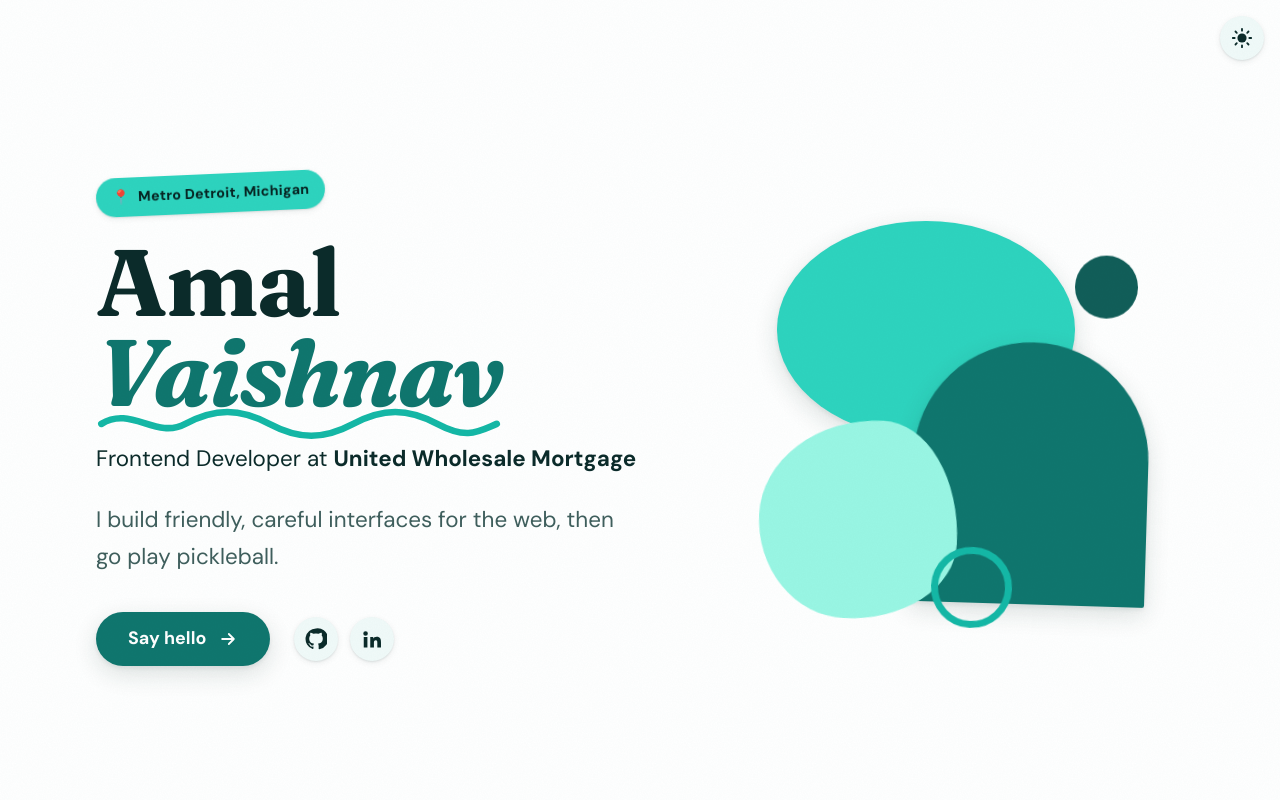
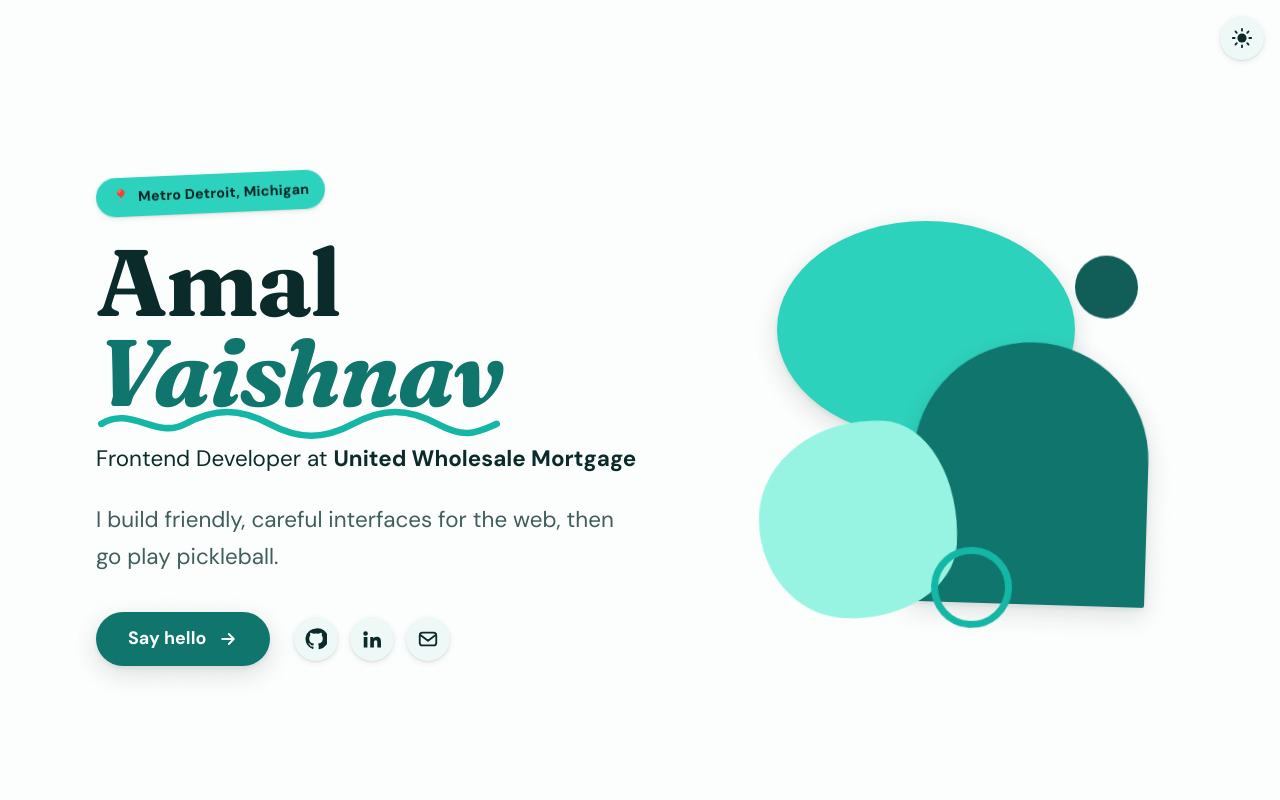
Before and after one commit to amalvaishnav/portfolio, a React (Vite) app: page / in a window 1280 px wide. Shown: the top 800 px of the page. Built offline with nearby package versions, Linux system fonts and the light colour scheme.

Commit message:
fix: reveal email as plain text instead of a mailto link
An email icon now sits beside GitHub and LinkedIn in the hero and contact
panel; clicking or tapping it shows the address, no mail app opens. The
hero's Say hello button now scrolls to the contact section.

```diff
--- a/src/components/Contact/Contact.jsx
+++ b/src/components/Contact/Contact.jsx
@@ -1,5 +1,6 @@
 import { links, testimonial } from '../../data/content.js';
-import { GitHubIcon, LinkedInIcon, ArrowIcon } from '../Icons/Icons.jsx';
+import { GitHubIcon, LinkedInIcon } from '../Icons/Icons.jsx';
+import EmailReveal from '../EmailReveal/EmailReveal.jsx';
 import styles from './Contact.module.scss';
 
 export default function Contact() {
@@ -25,11 +26,7 @@
           <h2 id="contact-title" className={styles.title}>
             Let's say <em>hello</em>
           </h2>
-          <p className={styles.lead}>Email is the easiest way to reach me.</p>
-
-          <a className={styles.email} href={`mailto:${links.email}`}>
-            {links.email} <ArrowIcon />
-          </a>
+          <p className={styles.lead}>Email is the easiest way to reach me. Tap the envelope to see my address.</p>
 
           <ul className={styles.social}>
             <li>
@@ -42,6 +39,9 @@
                 <LinkedInIcon /> LinkedIn
               </a>
             </li>
+            <li className={styles.emailItem}>
+              <EmailReveal label="Email" />
+            </li>
           </ul>
         </div>
       </section>
--- a/src/components/Contact/Contact.module.scss
+++ b/src/components/Contact/Contact.module.scss
@@ -75,36 +75,6 @@
   font-size: var(--step-1);
 }
 
-.email {
-  position: relative;
-  display: inline-flex;
-  flex-wrap: wrap;
-  align-items: center;
-  gap: var(--space-xs);
-  padding: var(--space-xs) var(--space-l);
-  background: var(--bg);
-  color: var(--ink);
-  font-size: var(--step-1);
-  font-weight: 700;
-  text-decoration: none;
-  overflow-wrap: anywhere;
-  border-radius: var(--radius-pill);
-  box-shadow: var(--shadow-m);
-  transition: transform 0.3s var(--ease-bounce);
-
-  svg {
-    transition: transform 0.3s var(--ease-bounce);
-  }
-
-  &:hover {
-    transform: translateY(-3px) rotate(-1deg);
-
-    svg {
-      transform: translateX(4px);
-    }
-  }
-}
-
 .social {
   position: relative;
   display: flex;
@@ -114,11 +84,16 @@
   padding: 0;
   list-style: none;
 
-  a {
+  a,
+  button {
     display: inline-flex;
     align-items: center;
     gap: var(--space-2xs);
     padding: var(--space-2xs) var(--space-m);
+    border: 0;
+    background: transparent;
+    font: inherit;
+    cursor: pointer;
     color: inherit;
     font-weight: 700;
     text-decoration: none;
@@ -133,6 +108,14 @@
       transform: translateY(-3px) rotate(2deg);
     }
   }
+}
+
+// The Email item can grow to hold the revealed address, and wraps on narrow screens
+.emailItem {
+  display: flex;
+  flex-wrap: wrap;
+  align-items: center;
+  gap: var(--space-xs);
 }
 
 // Decorative circles, kept inside the panel so they never cause sideways scroll
--- /dev/null
+++ b/src/components/EmailReveal/EmailReveal.jsx
@@ -0,0 +1,26 @@
+import { useState } from 'react';
+import { links } from '../../data/content.js';
+import { MailIcon } from '../Icons/Icons.jsx';
+import styles from './EmailReveal.module.scss';
+
+// An email icon that shows the address as plain text when clicked or tapped.
+// Deliberately not a mailto: link, so it never opens a mail app.
+export default function EmailReveal({ buttonClassName, label }) {
+  const [open, setOpen] = useState(false);
+
+  return (
+    <>
+      <button
+        type="button"
+        className={buttonClassName}
+        aria-expanded={open}
+        aria-label={open ? 'Hide email address' : 'Show email address'}
+        onClick={() => setOpen((v) => !v)}
+      >
+        <MailIcon />
+        {label}
+      </button>
+      {open && <span className={styles.address}>{links.email}</span>}
+    </>
+  );
+}
--- /dev/null
+++ b/src/components/EmailReveal/EmailReveal.module.scss
@@ -0,0 +1,20 @@
+// The revealed address: plain, selectable text (one click or tap selects all of it)
+.address {
+  padding: var(--space-2xs) var(--space-s);
+  background: var(--surface);
+  color: var(--ink);
+  font-size: var(--step-0);
+  font-weight: 700;
+  overflow-wrap: anywhere;
+  user-select: all;
+  border-radius: var(--radius-pill);
+  box-shadow: var(--shadow-s);
+  animation: pop 0.35s var(--ease-bounce);
+}
+
+@keyframes pop {
+  from {
+    opacity: 0;
+    transform: scale(0.85) translateX(-0.5rem);
+  }
+}
--- a/src/components/Hero/Hero.jsx
+++ b/src/components/Hero/Hero.jsx
@@ -1,5 +1,6 @@
 import { identity, links } from '../../data/content.js';
 import { GitHubIcon, LinkedInIcon, ArrowIcon } from '../Icons/Icons.jsx';
+import EmailReveal from '../EmailReveal/EmailReveal.jsx';
 import styles from './Hero.module.scss';
 
 export default function Hero() {
@@ -27,7 +28,7 @@
           <p className={styles.tagline}>{identity.tagline}</p>
 
           <div className={styles.actions}>
-            <a className={styles.cta} href={`mailto:${links.email}`}>
+            <a className={styles.cta} href="#contact">
               Say hello <ArrowIcon />
             </a>
             <ul className={styles.social}>
@@ -40,6 +41,9 @@
                 <a href={links.linkedin} aria-label="Amal on LinkedIn" target="_blank" rel="noopener noreferrer">
                   <LinkedInIcon />
                 </a>
+              </li>
+              <li>
+                <EmailReveal />
               </li>
             </ul>
           </div>
--- a/src/components/Hero/Hero.module.scss
+++ b/src/components/Hero/Hero.module.scss
@@ -164,16 +164,29 @@
 
 .social {
   display: flex;
+  flex-wrap: wrap;
+  align-items: center;
   gap: var(--space-xs);
   margin: 0;
   padding: 0;
   list-style: none;
 
-  a {
+  li {
+    display: flex;
+    flex-wrap: wrap;
+    align-items: center;
+    gap: var(--space-xs);
+  }
+
+  a,
+  button {
     display: grid;
     place-items: center;
     width: 2.75rem;
     height: 2.75rem;
+    padding: 0;
+    border: 0;
+    cursor: pointer;
     color: var(--ink);
     background: var(--surface);
     border-radius: var(--radius-pill);
--- a/src/components/Icons/Icons.jsx
+++ b/src/components/Icons/Icons.jsx
@@ -21,3 +21,12 @@
     </svg>
   );
 }
+
+export function MailIcon({ size = 22 }) {
+  return (
+    <svg viewBox="0 0 24 24" width={size} height={size} fill="none" stroke="currentColor" strokeWidth="2" strokeLinecap="round" strokeLinejoin="round" aria-hidden="true">
+      <rect x="3" y="5" width="18" height="14" rx="3" />
+      <path d="m4 8 8 6 8-6" />
+    </svg>
+  );
+}
```
Also changed, not shown: 1 other file (tests, documents, lock files or other folders).
